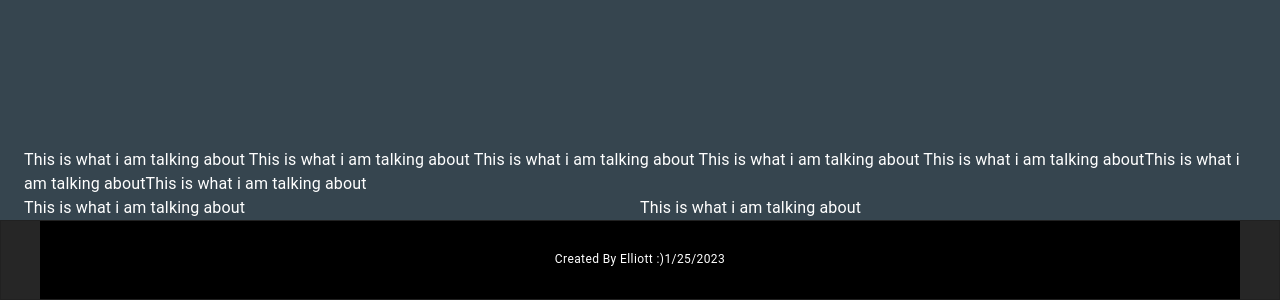
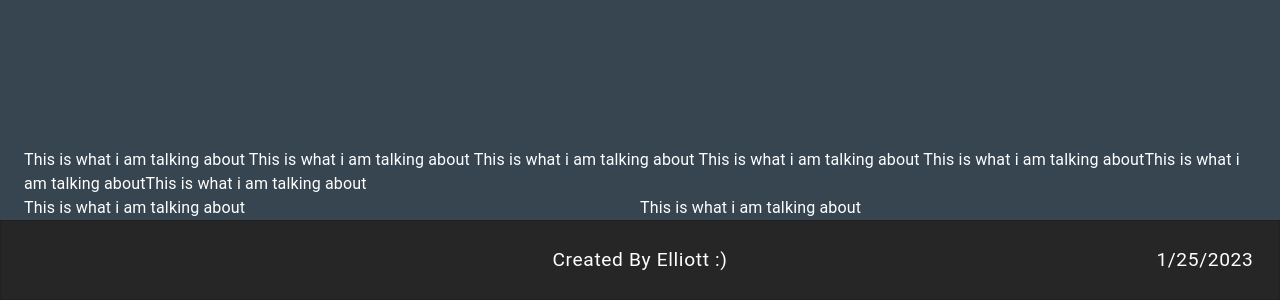
Before and after one commit to Elliottscode/Elliottscode-portfolio, a React app: page / in a window 1280 px wide. Shown: the part 695-995 px from the top of the page. Built offline with nearby package versions, Linux system fonts and the light colour scheme.

Commit message:
Update Footer.tsx

```diff
--- a/src/component/Footer.tsx
+++ b/src/component/Footer.tsx
@@ -1,44 +1,58 @@
 import * as React from "react";
-import { Paper, Typography, Container, ThemeProvider, Box } from "@mui/material";
+import { Paper, Typography, Container, CssBaseline } from "@mui/material";
+
+
+
+
 
 
 function Footer()  {
 
 
 return (
+    <>
+    <CssBaseline />
     <Paper
         sx={{
             width: '100%',
             height: '10vh',
             bottom: 0,
-            display: 'flex'}}
+            display: 'flex',
+            alignItems: 'center',
+            position: 'relative'}}
         component="footer"
         square variant="outlined"
 
     >
         <Container sx={{
-            width: '100%',
-            display: 'flex',
-            justifyContent: "center",
-            alignItems: "center",
-            textAlign: "center",
-            bgcolor: "black"
+            flexGrow: 1,
+            minWidth: '100%',
+            justifyContent: 'center',
+            alignSelf: 'center',
+            textAlign: 'center',
+            position: 'absolute'
             }}>
 
 
-                <Typography sx={{}} variant="caption">
+                <Typography sx={{fontSize: '1.2rem'}} variant="caption">
                     Created By Elliott :)
 
                 </Typography>
-                <Typography sx={{justifyContent:'right'}} variant="caption">
-                    {`${new Date().toLocaleDateString()}`}
-                </Typography>
+
         </Container>
+        <Typography sx={{align: 'right',
+                        paddingRight: '2%',
+                        right: 0,
+                        position: 'absolute',
+                        fontSize: '1.2rem'   }} variant="caption">
+                {`${new Date().toLocaleDateString()}`}
+        </Typography>
 
 
 
 
     </Paper>
+    </>
 
 )
 
```
